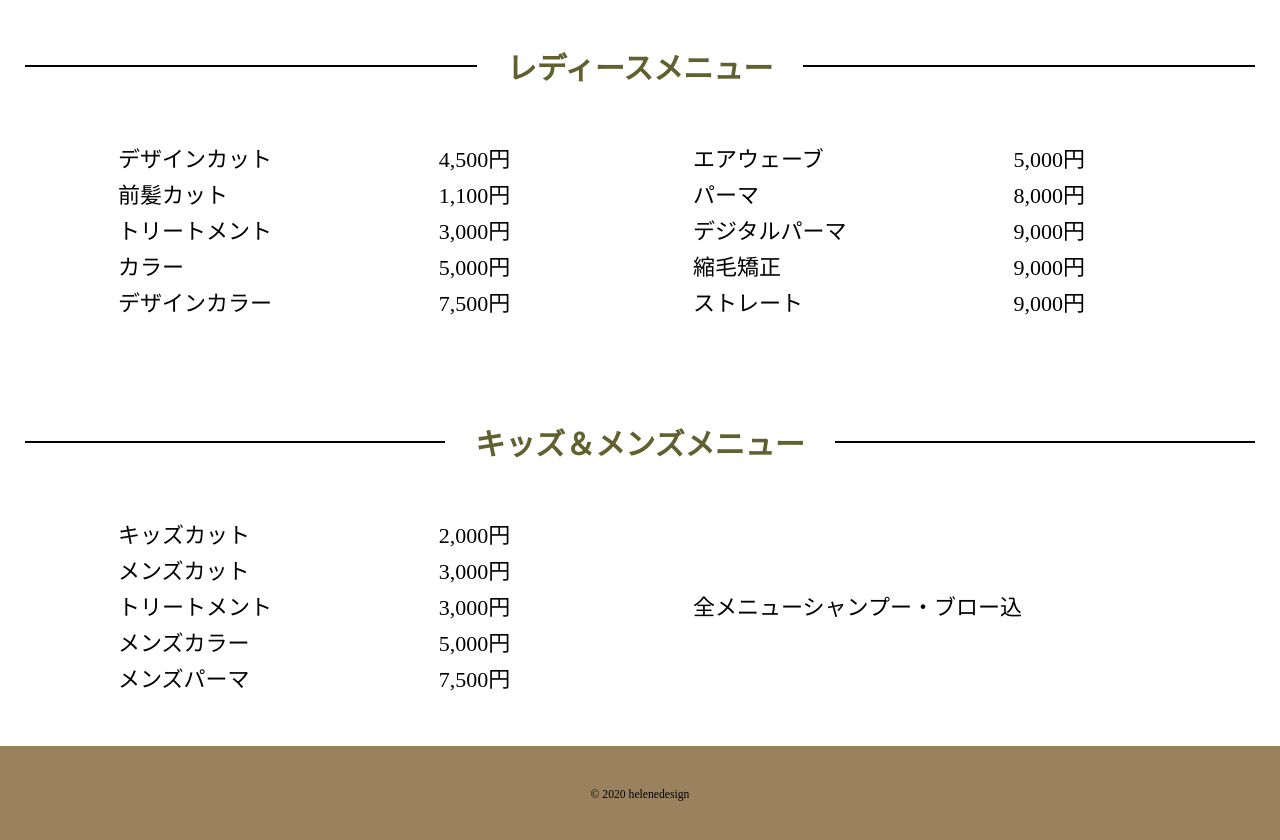
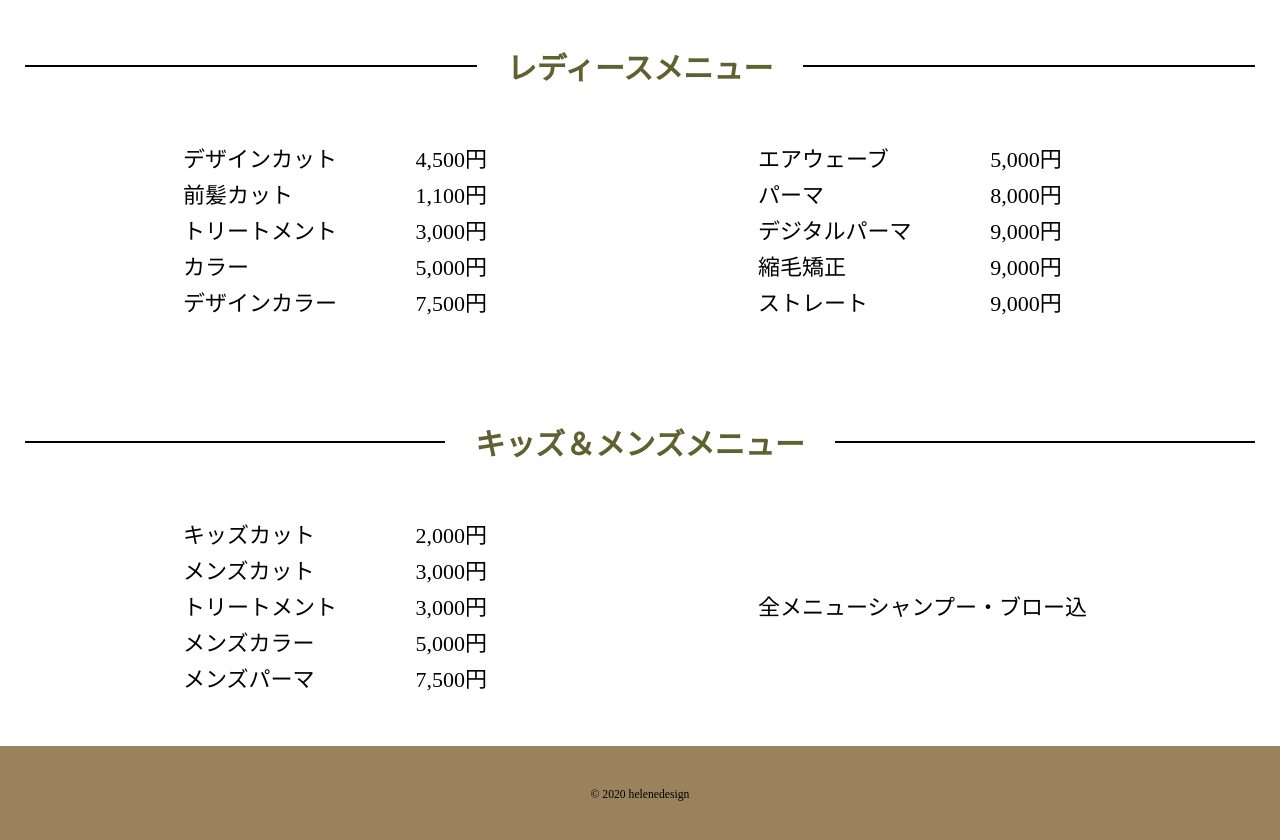
Before and after one commit to Akane492/samurai_HTML-CSS, a plain HTML site: page Hairsalon/menu.html in a window 1280 px wide. Shown: the part 700-1540 px from the top of the page. Drawn offline with Linux system fonts and the light colour scheme.

Commit message:
theird commit

```diff
--- a/Hairsalon/stylesheet.css
+++ b/Hairsalon/stylesheet.css
@@ -136,7 +136,10 @@ h2 span {
     width: 50%;
     text-align: left;
     font-size: 22px;
-    margin: 50px;
+    margin-top: 50px;
+    margin-bottom: 50px;
+    margin-left: 10%;
+    margin-right: 10%;
 
 }
 .menu-info2 {
@@ -144,7 +147,11 @@ h2 span {
     width: 50%;
     text-align: left;
     font-size: 22px;
-    margin: 50px;
+    margin-top: 50px;
+    margin-bottom: 50px;
+    margin-left: 10%;
+    margin-right: 10%;
+
 }
 table, td {
     border: none;
```
Also changed, not shown: .c9/metadata/environment/Hairsalon/about.html, .c9/metadata/environment/Hairsalon/menu.html, .c9/metadata/environment/Hairsalon/stylesheet.css.
